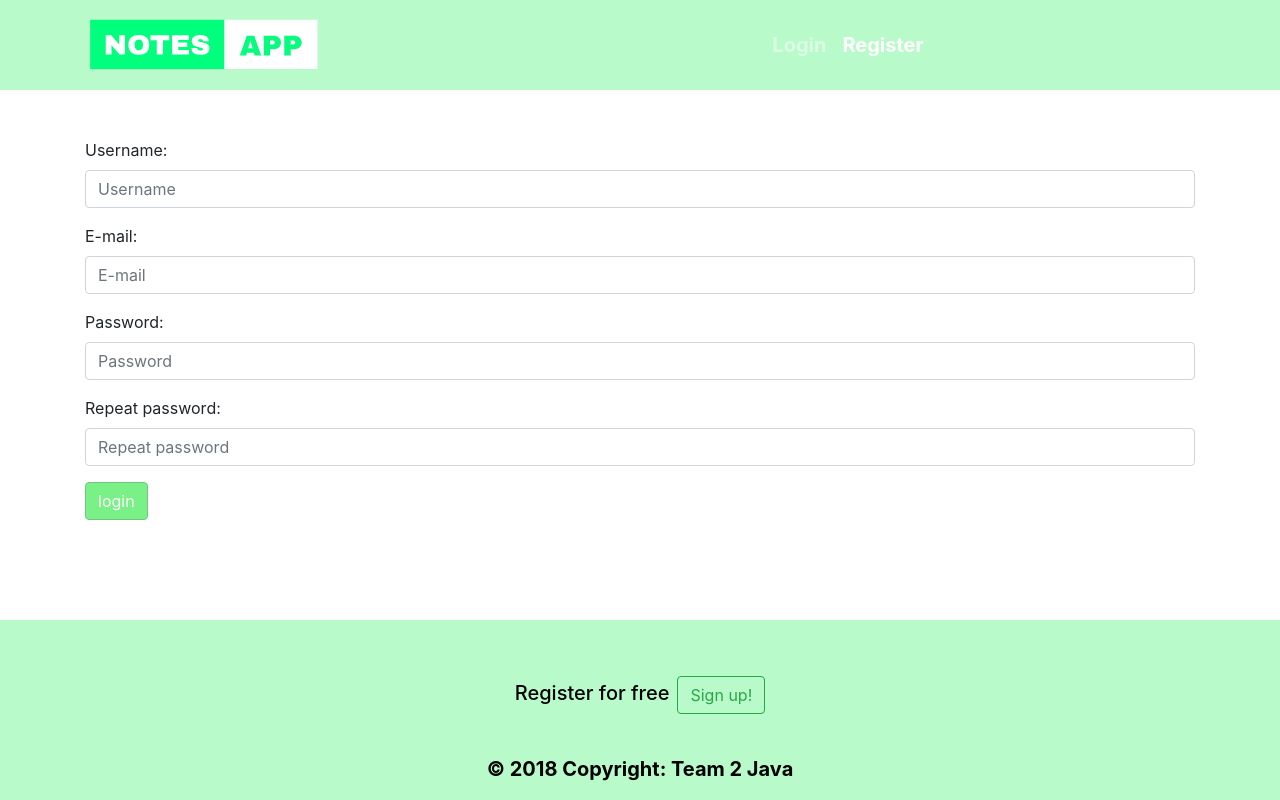
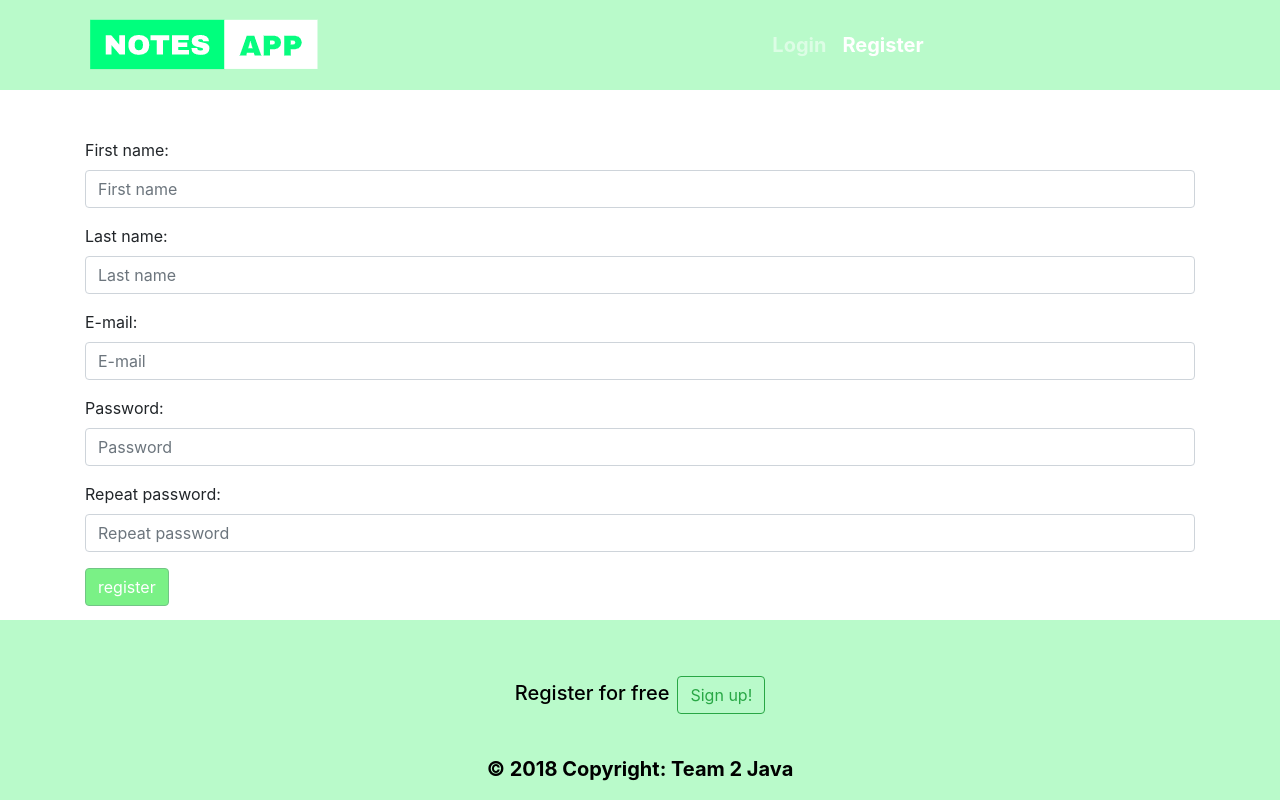
Before and after one commit to sleeyax/NotesAppFrontend, an Angular app: page /register in a window 1280 px wide. Built offline with nearby package versions, Linux system fonts and the light colour scheme.

Commit message:
Register with firstname and lastname, show possible error from backend

```diff
--- /dev/null
+++ b/src/app/helpers.ts
@@ -0,0 +1,11 @@
+import {isArray, isObject} from "util";
+
+export function getError(error, defaultMsg) {
+  if (isObject(error)) {
+    return error.error || error.msg || error.message || defaultMsg;
+  }else if (typeof error === 'string') {
+    return error;
+  }
+
+  return defaultMsg;
+}
--- a/src/app/login/login/login.component.html
+++ b/src/app/login/login/login.component.html
@@ -2,7 +2,7 @@
   <div class="card border-light mb-3">
     <div class="card-body">
       <h2 class="card-title">Sign in:</h2>
-      <p>{{ model | json}}</p>
+      <!--<p>{{ model | json}}</p>-->
       <form (ngSubmit)="onSubmit()">
         <div class="form-group">
           <label for="username">email:</label>
@@ -16,7 +16,7 @@
 
         <button type="submit" class="btn btn-success kleur mt-2" style="color:#FFFFFF">Sign in</button>
       </form>
-      <div *ngIf="error">{{errorMessage}}</div>
+      <div *ngIf="error" class="text-danger">{{errorMessage}}</div>
     </div>
   </div>
 
--- a/src/app/login/register/register.component.html
+++ b/src/app/login/register/register.component.html
@@ -1,8 +1,13 @@
 <div class="container pt-5">
   <form (ngSubmit)="onRegisterFormSubmit()" [formGroup]="registrationForm">
+    <div *ngIf="errorBool" class="text-danger">{{errorMessage}}</div>
     <div class="form-group">
-      <label for="username">Username:</label>
-      <input type="text" class="form-control" id="username" placeholder="Username" formControlName="username"/>
+      <label for="firstName">First name:</label>
+      <input type="text" class="form-control" id="firstName" placeholder="First name" formControlName="firstName"/>
+    </div>
+    <div class="form-group">
+      <label for="lastName">Last name:</label>
+      <input type="text" class="form-control" id="lastName" placeholder="Last name" formControlName="lastName"/>
     </div>
     <div class="form-group">
       <label for="mail">E-mail:</label>
@@ -16,7 +21,6 @@
       <label for="controlpassword">Repeat password:</label>
       <input type="password" class="form-control" id="controlpassword" placeholder="Repeat password" formControlName="controlPassword">
     </div>
-    <button type="submit" class="btn btn-success kleur" [disabled]="!registrationForm.valid">login</button>
+    <button type="submit" class="btn btn-success kleur" [disabled]="!registrationForm.valid">register</button>
   </form>
-  <div *ngIf="errorBool">{{errorMessage}}</div>
 </div>
--- a/src/app/login/register/register.component.ts
+++ b/src/app/login/register/register.component.ts
@@ -3,6 +3,7 @@ import { FormGroup, FormControl, Validators } from '@angular/forms';
 import {User} from '../../models/user.model';
 import {ApiService} from "../../services/api.service";
 import {Router} from "@angular/router";
+import {getError} from "../../helpers";
 
 @Component({
   selector: 'app-register',
@@ -17,7 +18,8 @@ export class RegisterComponent implements OnInit {
 
   constructor(private _api: ApiService, private _router : Router) {
     this.registrationForm = new FormGroup({
-      username: new FormControl('', {validators: [Validators.required, Validators.minLength(4)]}),
+      firstName: new FormControl('', {validators: [Validators.required]}),
+      lastName: new FormControl('', {validators: [Validators.required]}),
       email: new FormControl('', {validators: [Validators.required, Validators.email]}),
       password: new FormControl('', { validators: [Validators.required, Validators.minLength(5)]}),
       controlPassword: new FormControl('', { validators: [Validators.required]})
@@ -31,16 +33,15 @@ export class RegisterComponent implements OnInit {
     const form = this.registrationForm.value;
     console.log(form);
 
-    const user = new User(0,form.email, form.password,form.username);
+    const user = new User(form.email, form.firstName, form.lastName, form.password);
     this._api.createUser(user).subscribe(result => {
         this._router.navigate(['/login']);
-
       },
       error =>{
         this.errorBool=true;
         //this.submitted=false;
-        this.errorMessage = "Registration failed, please try again."
-
+        console.log(error);
+        this.errorMessage = getError(error, "Registration failed, please try again.");
       }
     );
 
--- a/src/app/models/user.model.ts
+++ b/src/app/models/user.model.ts
@@ -2,15 +2,16 @@ export class User {
   userID: number;
   email: string;
   password: string;
-  username: string;
+  firstName: string;
+  lastName: string;
   token?: string;
 
-  constructor(userID: number, email: string, password: string, username: string, token?: string)
+  constructor(email: string, firstName: string, lastName: string, password: string, token?: string)
   {
-    this.userID = userID;
     this.email = email;
     this.password = password;
-    this.username = username;
+    this.firstName = firstName;
+    this.lastName = lastName;
     this.token = token;
   }
 }
```
